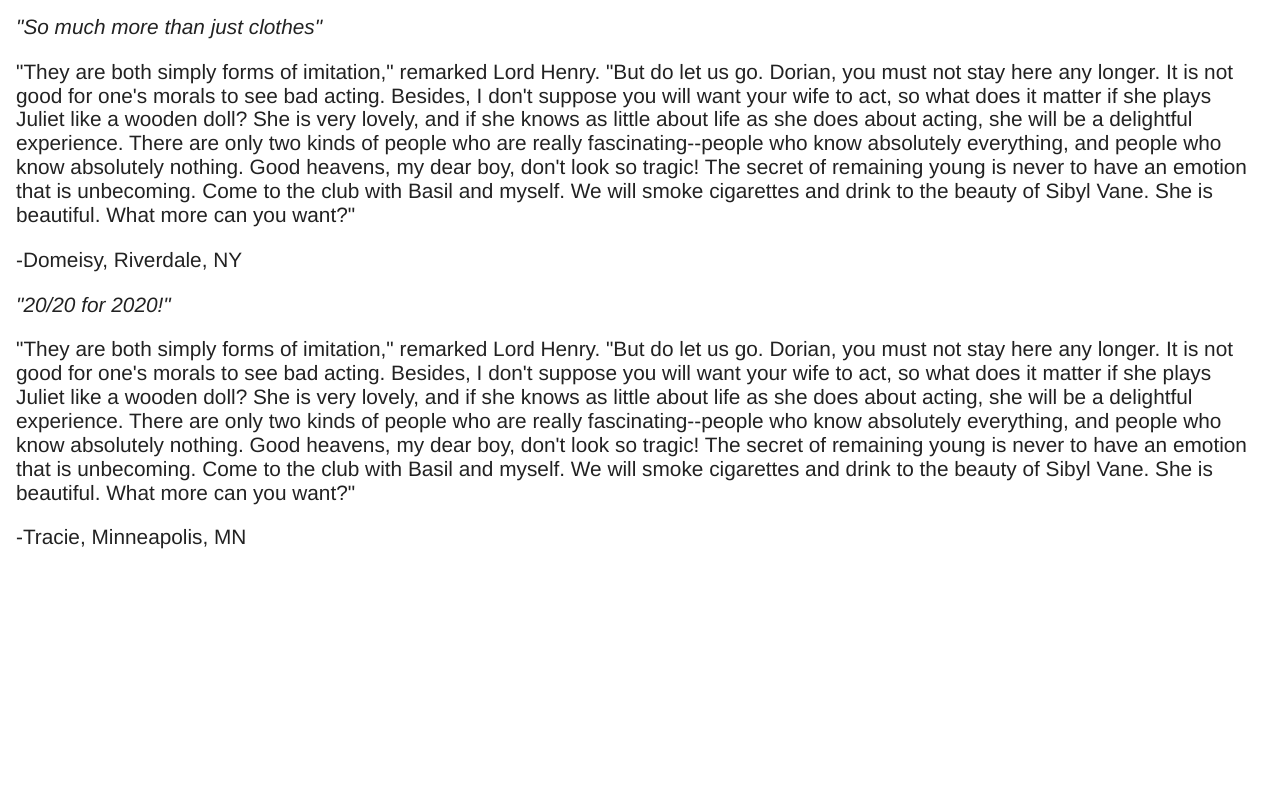
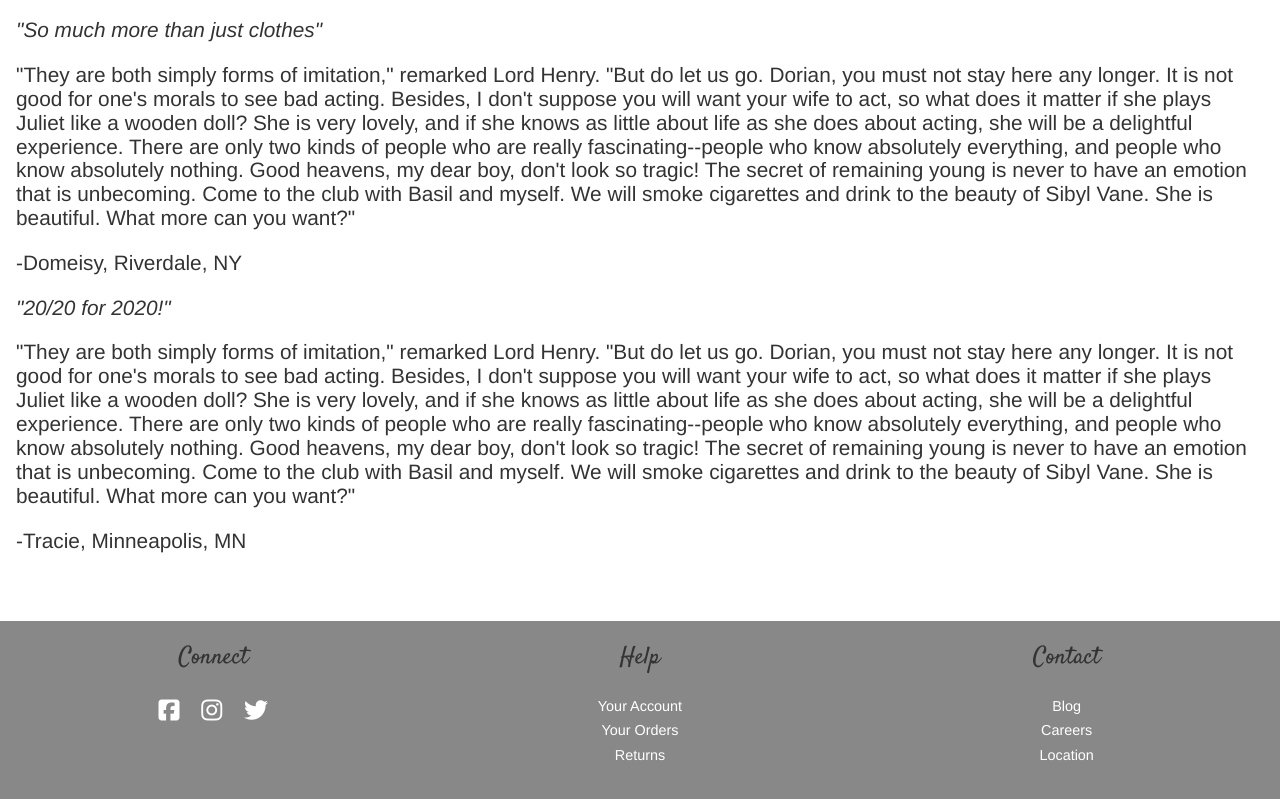
Before and after one commit to KristiDugan/authentic-grace-boutique, a plain HTML site: page index.html in a window 1280 px wide. Shown: the part 1473-2272 px from the top of the page. Before the commit the page ends 2075 px from the top, so only its background shows below. Drawn offline with Linux system fonts and the light colour scheme.

Commit message:
Add footer, resize testimonials image

```diff
--- a/css/style.css
+++ b/css/style.css
@@ -5,9 +5,10 @@
 
 /* Color variables */
 :root {
-	--main-text-color: #222;
+	--main-text-color: #333;
 	--main-bg-color: #fff;
 	--nav-bg-color: #e1e8e5;
+	--font-cursive: "Satisfy", cursive;
 }
 
 * {
@@ -29,6 +30,7 @@ body {
 	position: fixed;
 	top: 0;
 	left: 0;
+	z-index: 10;
 }
 
 .navbar {
@@ -94,13 +96,14 @@ a.icon:active {
 }
 
 .navbar-brand {
-	font-family: "Satisfy", cursive;
+	font-family: var(--font-cursive);
 	font-size: 1.8rem;
 	transform: translateX(-5%);
+	margin: 0;
 }
 
 main {
-	padding: 2rem 1rem;
+	padding: 1.5rem 1rem 3rem;
 }
 
 .hero-image {
@@ -112,6 +115,14 @@ main {
 	height: 50vh;
 	background-position: 0% 35%;
 }
+
+.tagline {
+	text-align: center;
+	font-style: italic;
+	letter-spacing: 1px;
+}
+
+/* Featured Categories */
 
 .featured {
 	display: flex;
@@ -133,13 +144,6 @@ figure {
 	margin: 0;
 }
 
-.testimonials-category img {
-	width: 60%100vw;
-	height: 40vh;
-	background-position: 0% 35%;
-}
-
-
 figcaption {
 	text-transform: uppercase;
 	font-weight: normal;
@@ -160,6 +164,43 @@ figcaption:hover {
 .featured-category img:hover {
 	filter: brightness(1.2);
 	transition-duration: 0.3s;
+}
+
+/* Testimonials */
+
+.testimonials img {
+	width: 100%;
+}
+
+/* Footer */
+
+footer {
+	background-color: #888;
+	padding: 1.5rem 0 3rem;
+	display: grid;
+	grid-template-rows: 1fr 1fr 1fr;
+	grid-row-gap: 1rem;
+	justify-items: center;
+	text-align: center;
+}
+
+footer h2 {
+	font-weight: normal;
+	font-family: var(--font-cursive);
+	font-size: 1.5rem;
+	margin: 0;
+}
+
+footer a {
+	color: #fff;
+	padding: 0.25rem 0.5rem;
+	text-decoration: none;
+	font-size: 0.9rem;
+	display: block;
+}
+
+footer a:hover {
+	text-decoration: underline;
 }
 
 /******* Media queries *******/
@@ -207,4 +248,9 @@ figcaption:hover {
 	.featured-category:last-of-type {
 		margin-right: 0;
 	}
+
+	footer {
+		grid-template-columns: 1fr 1fr 1fr;
+		grid-template-rows: 1fr;
+	}
 }
--- a/index.html
+++ b/index.html
@@ -18,13 +18,14 @@
 			<a href="#" class="icon fas fa-search"></a>
 		</div>
 
-		<a class="navbar-brand" href="/">Authentic Grace</a>
+		<h1 class="navbar-brand">
+			<a href="/">Authentic Grace</a>
+		</h1>
 
 		<a href="#" class="icon fas fa-shopping-bag"></a>
 
 		<!-- These will collapse inside hamburger menu -->
 		<div class="collapse" id="navbarToggledItems">
-			<!-- <a class="icon fas fa-times" href="#"></a> -->
 			<a class="nav-link" href="#">New Arrivals</a>
 			<a class="nav-link" href="#">Shop</a>
 			<a class="nav-link" href="#">Sale</a>
@@ -40,8 +41,7 @@
 
 	<header class="hero-image"></header>
 	<main>
-		<p>Lorem ipsum dolor sit amet consectetur adipisicing elit. Obcaecati ratione, nostrum, natus sint quae amet, minus
-			iusto nemo officiis possimus aspernatur. Ullam incidunt dolorum cupiditate odit velit nostrum modi provident?</p>
+		<p class="tagline">Classic styles and trendy pieces since 2013</p>
 		<section class="featured">
 			<div class="featured-category">
 				<a href="#">
@@ -72,7 +72,7 @@
 		<!---Testimonials-->
 		<section class="testimonials">
 			<div class="testimonials">
-			<img src="images/testimonials.png" alt="Thank you note">
+				<img src="images/testimonials.jpg" alt="Thank you note">
 				<div class="testimonial-one">
 					<em>"Thanks for helping me find... me!"</em>
 					<div class="boxed">
@@ -84,8 +84,8 @@
 						<p>
 							- Kristen, Columbus, Ohio
 						</p>
-</div><div>
 					</div>
+
 					<div class="testimonial-two">
 						<em>"So much more than just clothes"</em>
 						<p>
@@ -127,8 +127,38 @@
 	</main>
 	<!--Footer-->
 
-	<footer></footer>
-
+	<footer>
+		<div class="socials">
+			<h2>
+				Connect
+			</h2>
+			<p>
+				<a class="icon fab fa-facebook-square" href="#"></a>
+				<a class="icon fab fa-instagram" href="#"></a>
+				<a class="icon fab fa-twitter" href="#"></a>
+			</p>
+		</div>
+		<div class="help">
+			<h2>
+				Help
+			</h2>
+			<p>
+				<a href="#">Your Account</a>
+				<a href="#">Your Orders</a>
+				<a href="#">Returns</a>
+			</p>
+		</div>
+		<div class="contact">
+			<h2>
+				Contact
+			</h2>
+			<p>
+				<a href="#">Blog</a>
+				<a href="#">Careers</a>
+				<a href="#">Location</a>
+			</p>
+		</div>
+	</footer>
 
 </body>
 
```
Also changed, not shown: images/testimonials.jpg (added). Lines whose indentation alone changed are shown as unchanged.
